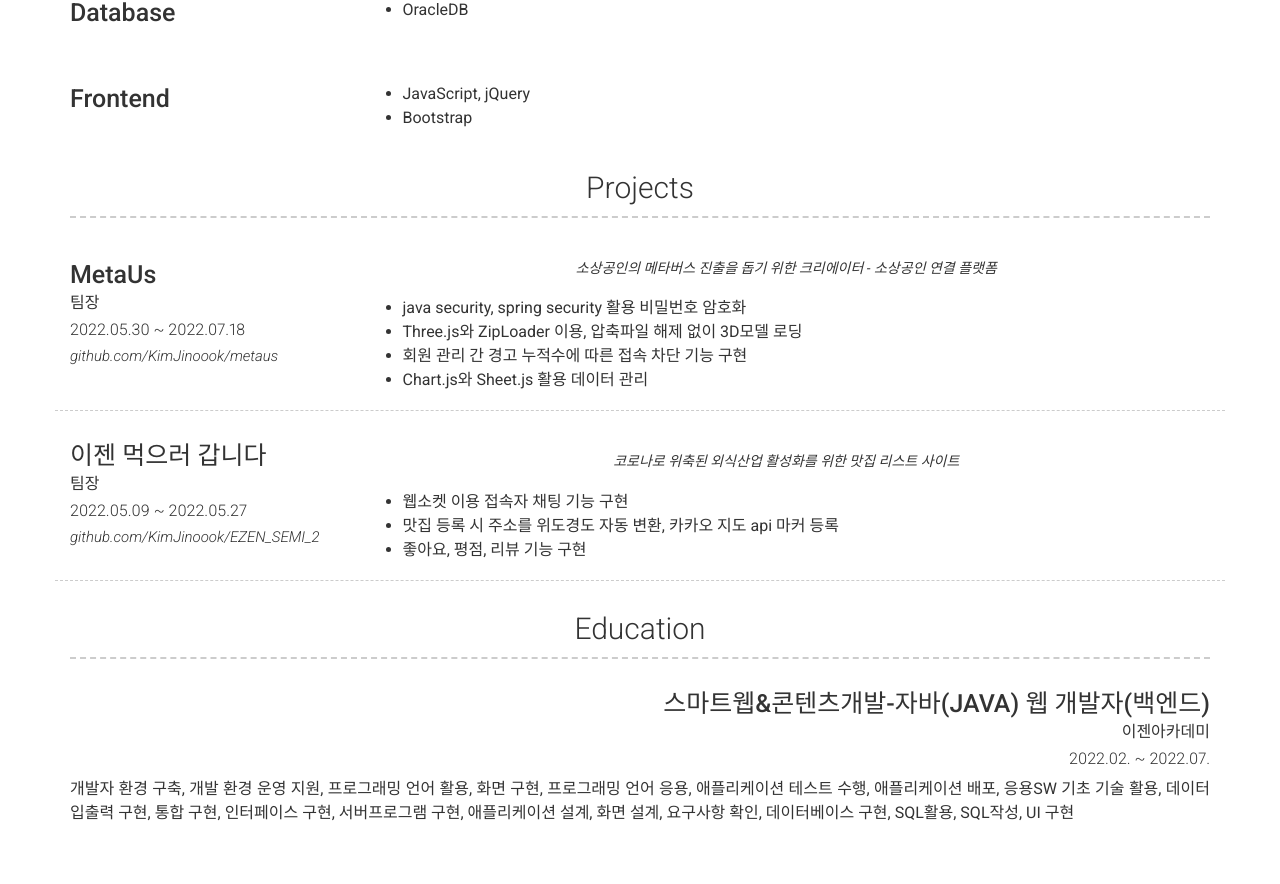
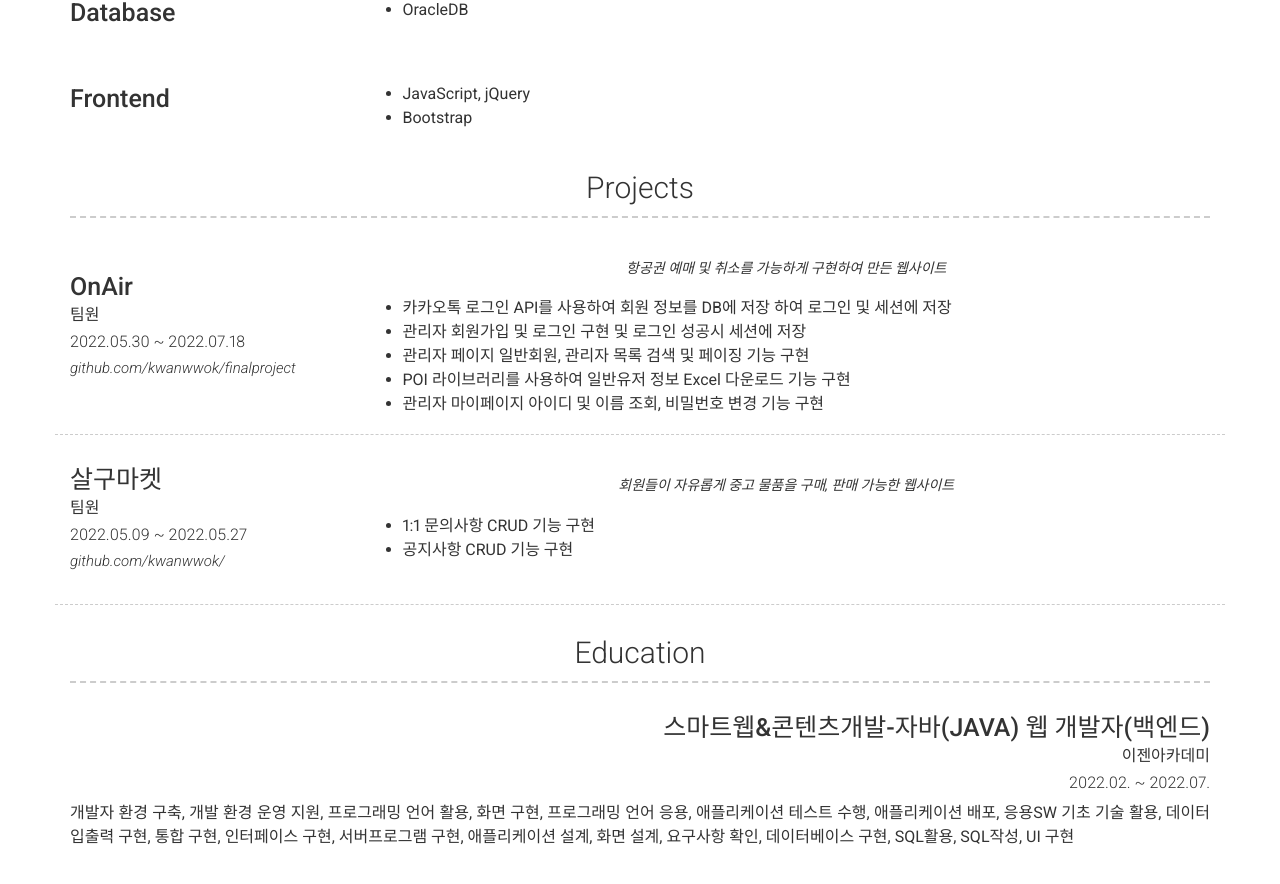
Before and after one commit to kwanwwok/resume, a Jekyll site: the page built from index.md, in a window 1280 px wide and 900 px high, scrolled down 799 px. Shown: the top 884 px of the window. Built offline with Jekyll 4.4.1, drawn with Linux system fonts in a browser that asks for light colours; nearby versions of some CDN libraries.

Commit message:
Update _config.yml

```diff
--- a/_config.yml
+++ b/_config.yml
@@ -89,10 +89,10 @@ content:
       - layout: left
         border: weak  # Value of `weak` will display a weak border below this item. # Any
                       # other value (or no value) means no border will be displayed
-        title: MetaUs
-        link: https://github.com/KimJinoook/metaus
-        link_text: github.com/KimJinoook/metaus
-        sub_title: 팀장
+        title: OnAir
+        link: https://github.com/kwanwwok/finalproject
+        link_text: github.com/kwanwwok/finalproject
+        sub_title: 팀원
         caption: 2022.05.30 ~ 2022.07.18
         #additional_links:
         #  - title:  Github page for project (eg. sproogen/modern-resume-theme)
@@ -102,21 +102,22 @@ content:
         #    icon: fab fa-github
         #    url: Link to project (eg. sproogen.github.io/modern-resume-theme)(optional)
         quote: >
-           소상공인의 메타버스 진출을 돕기 위한 크리에이터 - 소상공인 연결 플랫폼
+           항공권 예매 및 취소를 가능하게 구현하여 만든 웹사이트
         description: | # this will include new lines to allow paragraphs
-          * java security, spring security 활용 비밀번호 암호화
-          * Three.js와 ZipLoader 이용, 압축파일 해제 없이 3D모델 로딩
-          * 회원 관리 간 경고 누적수에 따른 접속 차단 기능 구현
-          * Chart.js와 Sheet.js 활용 데이터 관리
+          * 카카오톡 로그인 API를 사용하여 회원 정보를 DB에 저장 하여 로그인 및 세션에 저장
+          * 관리자 회원가입 및 로그인 구현 및 로그인 성공시 세션에 저장
+          * 관리자 페이지 일반회원, 관리자 목록 검색 및 페이징 기능 구현
+          * POI 라이브러리를 사용하여 일반유저 정보 Excel 다운로드 기능 구현
+          * 관리자 마이페이지 아이디 및 이름 조회, 비밀번호 변경 기능 구현
 
 
       - layout: left
         border: weak  # Value of `weak` will display a weak border below this item. # Any
                       # other value (or no value) means no border will be displayed
-        title: 이젠 먹으러 갑니다
-        link: https://github.com/KimJinoook/EZEN_SEMI_2
-        link_text: github.com/KimJinoook/EZEN_SEMI_2
-        sub_title: 팀장
+        title: 살구마켓
+        link: https://github.com/kwanwwok/
+        link_text: github.com/kwanwwok/
+        sub_title: 팀원
         caption: 2022.05.09 ~ 2022.05.27
         #additional_links:
         #  - title:  Github page for project (eg. sproogen/modern-resume-theme)
@@ -126,11 +127,10 @@ content:
         #    icon: fab fa-github
         #    url: Link to project (eg. sproogen.github.io/modern-resume-theme)(optional)
         quote: >
-           코로나로 위축된 외식산업 활성화를 위한 맛집 리스트 사이트
+           회원들이 자유롭게 중고 물품을 구매, 판매 가능한 웹사이트
         description: | # this will include new lines to allow paragraphs
-          * 웹소켓 이용 접속자 채팅 기능 구현
-          * 맛집 등록 시 주소를 위도경도 자동 변환, 카카오 지도 api 마커 등록
-          * 좋아요, 평점, 리뷰 기능 구현
+          * 1:1 문의사항 CRUD 기능 구현
+          * 공지사항 CRUD 기능 구현
 
 
 
```
